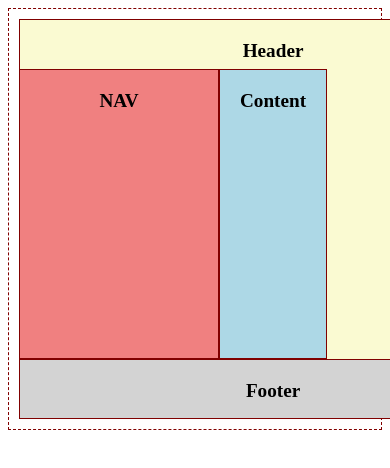
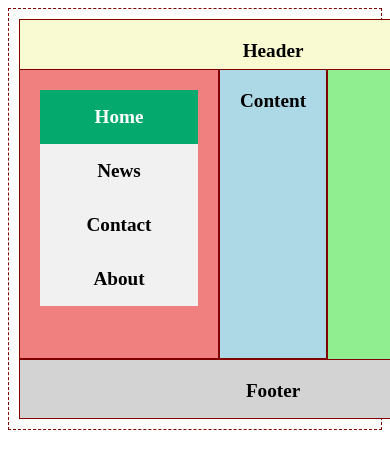
Before and after one commit to Faith-tech-code/css-grid-2, a plain HTML site: page index.html in a window 390 px wide. Shown: the top 468 px of the page. Drawn offline with Linux system fonts and the light colour scheme.

Commit message:
additions

```diff
--- a/index.html
+++ b/index.html
@@ -10,15 +10,23 @@
 
 <body>
 
-    <div class="grid-container">
+    <sec class="grid-container">
         <div class="grid-item item1">Header</div>
-        <div class="grid-item item2">NAV</div>
+        <div class="grid-item item2">
+            <div class="sidebar">
+                <a class="active" href="#home">Home</a>
+                <a href="#news">News</a>
+                <a href="#contact">Contact</a>
+                <a href="#about">About</a>
+            </div>
+        </div>
         <div class="grid-item item3">Content</div>
         <div class="grid-item item4">Sidebar</div>
         <!--<div class="grid-item item5">Ads</div>-->
         <div class="grid-item item6">Footer</div>
 
-    </div>
+        </sce>
+
 </body>
 
 </html>
--- a/style.css
+++ b/style.css
@@ -34,7 +34,7 @@
 .item4{
     background-color: lightgreen;
     grid-column: 3/4;
-    grid-row: 3/4;
+    grid-row: 2/4;
 }
 .item5{
     background-color: lightpink;
@@ -46,3 +46,57 @@
     grid-row: 3/4;
 
 }
+/* The side navigation menu */
+.sidebar {
+  margin: 0;
+  padding: 0;
+  width: 150px;
+  background-color: #f1f1f1;
+  height: 100%;
+}
+
+/* Sidebar links */
+.sidebar a {
+  display: block;
+  color: black;
+  padding: 16px;
+  text-decoration: none;
+}
+
+/* Active/current link */
+.sidebar a.active {
+  background-color: #04AA6D;
+  color: white;
+}
+
+/* Links on mouse-over */
+.sidebar a:hover:not(.active) {
+  background-color: #555;
+  color: white;
+}
+
+/* Page content. The value of the margin-left property should match the value of the sidebar's width property */
+div.content {
+  margin-left: 0px;
+  padding: 1px 16px;
+  height: 400px;
+}
+
+/* On screens that are less than 700px wide, make the sidebar into a topbar */
+@media screen and (max-width: 700px) {
+  .sidebar {
+    width: 100%;
+    height: auto;
+    position: relative;
+  }
+  .sidebar a {float: left;}
+  div.content {margin-left: 0;}
+}
+
+/* On screens that are less than 400px, display the bar vertically, instead of horizontally */
+@media screen and (max-width: 400px) {
+  .sidebar a {
+    text-align: center;
+    float: none;
+  }
+}
```
